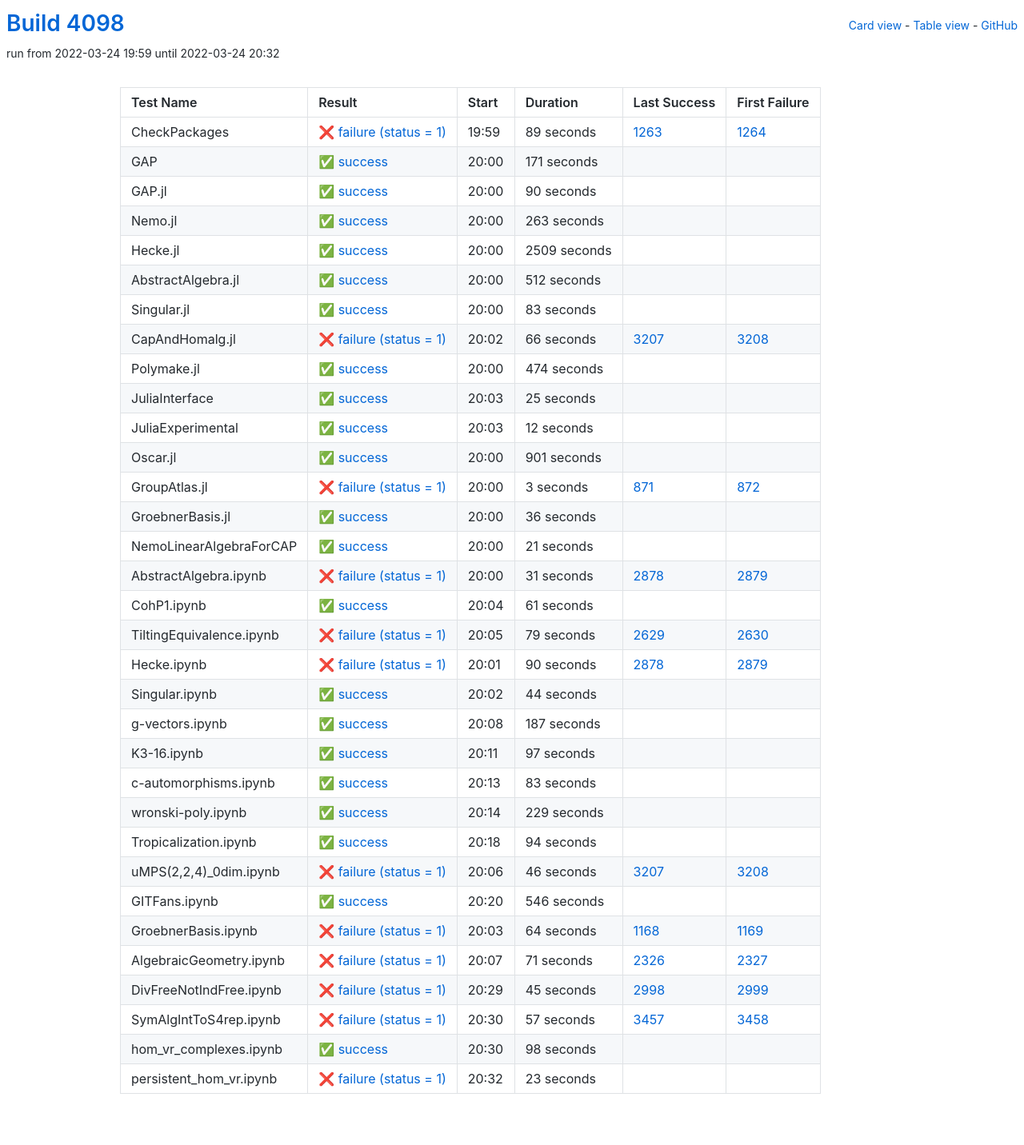
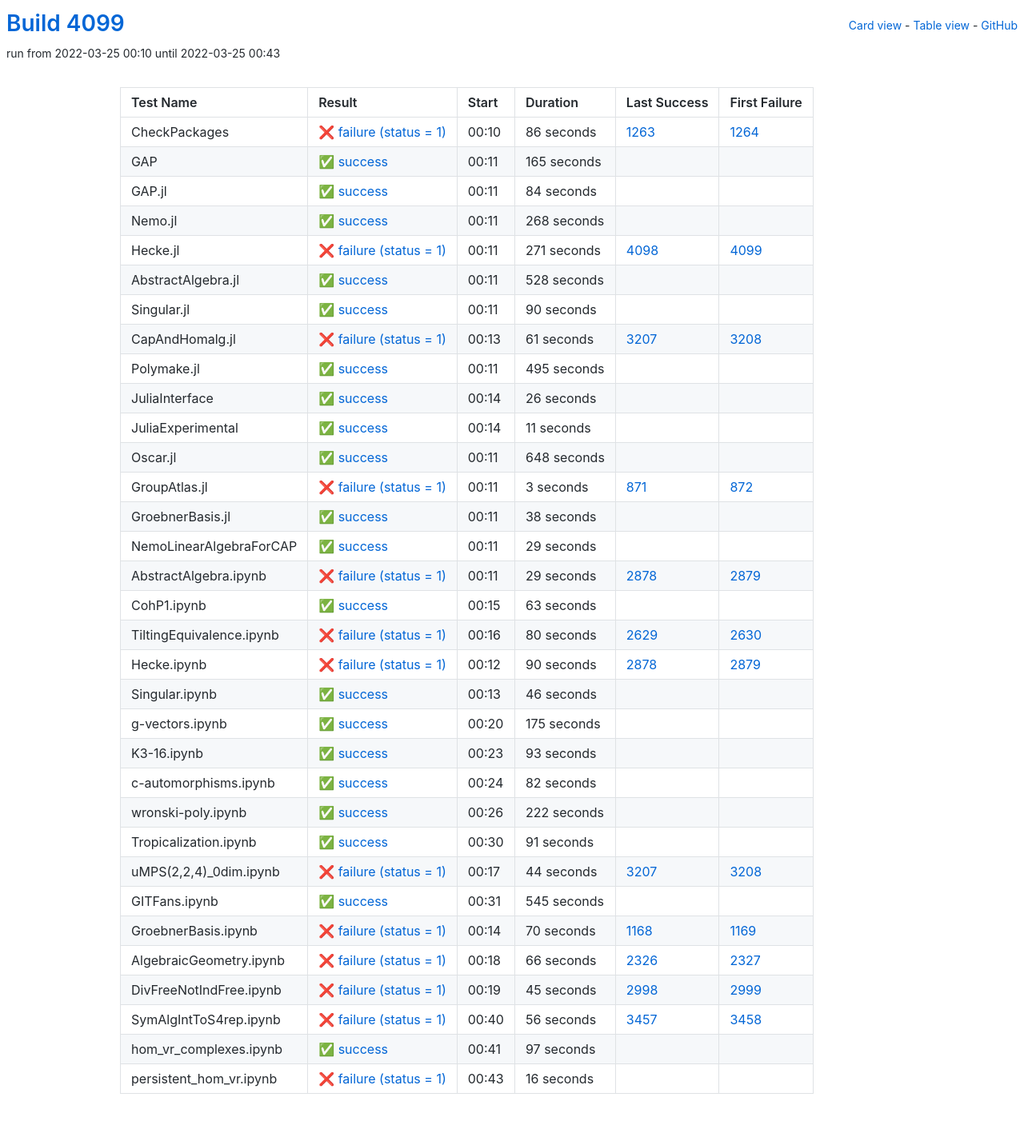
Before and after one commit to oscar-system/oscar-ci-status-stable, a Jekyll site: the page built from table.html, in a window 1280 px wide. Shown: the whole page at 80% size. Built offline with Jekyll 4.4.1, drawn with Linux system fonts in a browser that asks for light colours.

Commit message:
Build #4099

```diff
--- a/_data/ci.yml
+++ b/_data/ci.yml
@@ -1,6 +1,6 @@
 ---
-build: 4098
-build_url: https://oscarci.mathematik.uni-kl.de/job/oscar-stable/4098/
+build: 4099
+build_url: https://oscarci.mathematik.uni-kl.de/job/oscar-stable/4099/
 job: oscar-stable
 organization: oscar-system
 repo: oscar-ci-status-stable
@@ -8,32 +8,80 @@ repourl: https://github.com/oscar-system/oscar-ci-status-stable
 tests:
 - name: CheckPackages
   id: checkpackages
-  log: https://oscarci.mathematik.uni-kl.de/job/oscar-stable/4098/artifact/logs/build-4098/CheckPackages.log
-  start: 2022-03-24 19:59
+  log: https://oscarci.mathematik.uni-kl.de/job/oscar-stable/4099/artifact/logs/build-4099/CheckPackages.log
+  start: 2022-03-25 00:10
   success: false
   exitcode: 1
   status: failure
-  duration: 89
+  duration: 86
   last_success: 1263
   last_success_url: https://oscarci.mathematik.uni-kl.de/job/oscar-stable/1263/
   first_failure: 1264
   first_failure_url: https://oscarci.mathematik.uni-kl.de/job/oscar-stable/1264/
 - name: GAP
   id: gap
-  log: https://oscarci.mathematik.uni-kl.de/job/oscar-stable/4098/artifact/logs/build-4098/GAP.log
-  start: 2022-03-24 20:00
+  log: https://oscarci.mathematik.uni-kl.de/job/oscar-stable/4099/artifact/logs/build-4099/GAP.log
+  start: 2022-03-25 00:11
   success: true
   exitcode: 0
   status: success
-  duration: 171
+  duration: 165
   last_success: false
   last_success_url:
   first_failure: false
   first_failure_url:
 - name: GAP.jl
   id: gap-jl
-  log: https://oscarci.mathematik.uni-kl.de/job/oscar-stable/4098/artifact/logs/build-4098/GAP.jl.log
-  start: 2022-03-24 20:00
+  log: https://oscarci.mathematik.uni-kl.de/job/oscar-stable/4099/artifact/logs/build-4099/GAP.jl.log
+  start: 2022-03-25 00:11
+  success: true
+  exitcode: 0
+  status: success
+  duration: 84
+  last_success: false
+  last_success_url:
+  first_failure: false
+  first_failure_url:
+- name: Nemo.jl
+  id: nemo-jl
+  log: https://oscarci.mathematik.uni-kl.de/job/oscar-stable/4099/artifact/logs/build-4099/Nemo.jl.log
+  start: 2022-03-25 00:11
+  success: true
+  exitcode: 0
+  status: success
+  duration: 268
+  last_success: false
+  last_success_url:
+  first_failure: false
+  first_failure_url:
+- name: Hecke.jl
+  id: hecke-jl
+  log: https://oscarci.mathematik.uni-kl.de/job/oscar-stable/4099/artifact/logs/build-4099/Hecke.jl.log
+  start: 2022-03-25 00:11
+  success: false
+  exitcode: 1
+  status: failure
+  duration: 271
+  last_success: 4098
+  last_success_url: https://oscarci.mathematik.uni-kl.de/job/oscar-stable/4098/
+  first_failure: 4099
+  first_failure_url: https://oscarci.mathematik.uni-kl.de/job/oscar-stable/4099/
+- name: AbstractAlgebra.jl
+  id: abstractalgebra-jl
+  log: https://oscarci.mathematik.uni-kl.de/job/oscar-stable/4099/artifact/logs/build-4099/AbstractAlgebra.jl.log
+  start: 2022-03-25 00:11
+  success: true
+  exitcode: 0
+  status: success
+  duration: 528
+  last_success: false
+  last_success_url:
+  first_failure: false
+  first_failure_url:
+- name: Singular.jl
+  id: singular-jl
+  log: https://oscarci.mathematik.uni-kl.de/job/oscar-stable/4099/artifact/logs/build-4099/Singular.jl.log
+  start: 2022-03-25 00:11
   success: true
   exitcode: 0
   status: success
@@ -42,118 +90,70 @@ tests:
   last_success_url:
   first_failure: false
   first_failure_url:
-- name: Nemo.jl
-  id: nemo-jl
-  log: https://oscarci.mathematik.uni-kl.de/job/oscar-stable/4098/artifact/logs/build-4098/Nemo.jl.log
-  start: 2022-03-24 20:00
-  success: true
-  exitcode: 0
-  status: success
-  duration: 263
-  last_success: false
-  last_success_url:
-  first_failure: false
-  first_failure_url:
-- name: Hecke.jl
-  id: hecke-jl
-  log: https://oscarci.mathematik.uni-kl.de/job/oscar-stable/4098/artifact/logs/build-4098/Hecke.jl.log
-  start: 2022-03-24 20:00
-  success: true
-  exitcode: 0
-  status: success
-  duration: 2509
-  last_success: false
-  last_success_url:
-  first_failure: false
-  first_failure_url:
-- name: AbstractAlgebra.jl
-  id: abstractalgebra-jl
-  log: https://oscarci.mathematik.uni-kl.de/job/oscar-stable/4098/artifact/logs/build-4098/AbstractAlgebra.jl.log
-  start: 2022-03-24 20:00
-  success: true
-  exitcode: 0
-  status: success
-  duration: 512
-  last_success: false
-  last_success_url:
-  first_failure: false
-  first_failure_url:
-- name: Singular.jl
-  id: singular-jl
-  log: https://oscarci.mathematik.uni-kl.de/job/oscar-stable/4098/artifact/logs/build-4098/Singular.jl.log
-  start: 2022-03-24 20:00
-  success: true
-  exitcode: 0
-  status: success
-  duration: 83
-  last_success: false
-  last_success_url:
-  first_failure: false
-  first_failure_url:
 - name: CapAndHomalg.jl
   id: capandhomalg-jl
-  log: https://oscarci.mathematik.uni-kl.de/job/oscar-stable/4098/artifact/logs/build-4098/CapAndHomalg.jl.log
-  start: 2022-03-24 20:02
+  log: https://oscarci.mathematik.uni-kl.de/job/oscar-stable/4099/artifact/logs/build-4099/CapAndHomalg.jl.log
+  start: 2022-03-25 00:13
   success: false
   exitcode: 1
   status: failure
-  duration: 66
+  duration: 61
   last_success: 3207
   last_success_url: https://oscarci.mathematik.uni-kl.de/job/oscar-stable/3207/
   first_failure: 3208
   first_failure_url: https://oscarci.mathematik.uni-kl.de/job/oscar-stable/3208/
 - name: Polymake.jl
   id: polymake-jl
-  log: https://oscarci.mathematik.uni-kl.de/job/oscar-stable/4098/artifact/logs/build-4098/Polymake.jl.log
-  start: 2022-03-24 20:00
+  log: https://oscarci.mathematik.uni-kl.de/job/oscar-stable/4099/artifact/logs/build-4099/Polymake.jl.log
+  start: 2022-03-25 00:11
   success: true
   exitcode: 0
   status: success
-  duration: 474
+  duration: 495
   last_success: false
   last_success_url:
   first_failure: false
   first_failure_url:
 - name: JuliaInterface
   id: juliainterface
-  log: https://oscarci.mathematik.uni-kl.de/job/oscar-stable/4098/artifact/logs/build-4098/JuliaInterface.log
-  start: 2022-03-24 20:03
+  log: https://oscarci.mathematik.uni-kl.de/job/oscar-stable/4099/artifact/logs/build-4099/JuliaInterface.log
+  start: 2022-03-25 00:14
   success: true
   exitcode: 0
   status: success
-  duration: 25
+  duration: 26
   last_success: false
   last_success_url:
   first_failure: false
   first_failure_url:
 - name: JuliaExperimental
   id: juliaexperimental
-  log: https://oscarci.mathematik.uni-kl.de/job/oscar-stable/4098/artifact/logs/build-4098/JuliaExperimental.log
-  start: 2022-03-24 20:03
+  log: https://oscarci.mathematik.uni-kl.de/job/oscar-stable/4099/artifact/logs/build-4099/JuliaExperimental.log
+  start: 2022-03-25 00:14
   success: true
   exitcode: 0
   status: success
-  duration: 12
+  duration: 11
   last_success: false
   last_success_url:
   first_failure: false
   first_failure_url:
 - name: Oscar.jl
   id: oscar-jl
-  log: https://oscarci.mathematik.uni-kl.de/job/oscar-stable/4098/artifact/logs/build-4098/Oscar.jl.log
-  start: 2022-03-24 20:00
+  log: https://oscarci.mathematik.uni-kl.de/job/oscar-stable/4099/artifact/logs/build-4099/Oscar.jl.log
+  start: 2022-03-25 00:11
   success: true
   exitcode: 0
   status: success
-  duration: 901
+  duration: 648
   last_success: false
   last_success_url:
   first_failure: false
   first_failure_url:
 - name: GroupAtlas.jl
   id: groupatlas-jl
-  log: https://oscarci.mathematik.uni-kl.de/job/oscar-stable/4098/artifact/logs/build-4098/GroupAtlas.jl.log
-  start: 2022-03-24 20:00
+  log: https://oscarci.mathematik.uni-kl.de/job/oscar-stable/4099/artifact/logs/build-4099/GroupAtlas.jl.log
+  start: 2022-03-25 00:11
   success: false
   exitcode: 1
   status: failure
@@ -164,68 +164,68 @@ tests:
   first_failure_url: https://oscarci.mathematik.uni-kl.de/job/oscar-stable/872/
 - name: GroebnerBasis.jl
   id: groebnerbasis-jl
-  log: https://oscarci.mathematik.uni-kl.de/job/oscar-stable/4098/artifact/logs/build-4098/GroebnerBasis.jl.log
-  start: 2022-03-24 20:00
+  log: https://oscarci.mathematik.uni-kl.de/job/oscar-stable/4099/artifact/logs/build-4099/GroebnerBasis.jl.log
+  start: 2022-03-25 00:11
   success: true
   exitcode: 0
   status: success
-  duration: 36
+  duration: 38
   last_success: false
   last_success_url:
   first_failure: false
   first_failure_url:
 - name: NemoLinearAlgebraForCAP
   id: nemolinearalgebraforcap
-  log: https://oscarci.mathematik.uni-kl.de/job/oscar-stable/4098/artifact/logs/build-4098/NemoLinearAlgebraForCAP.log
-  start: 2022-03-24 20:00
+  log: https://oscarci.mathematik.uni-kl.de/job/oscar-stable/4099/artifact/logs/build-4099/NemoLinearAlgebraForCAP.log
+  start: 2022-03-25 00:11
   success: true
   exitcode: 0
   status: success
-  duration: 21
+  duration: 29
   last_success: false
   last_success_url:
   first_failure: false
   first_failure_url:
 - name: AbstractAlgebra.ipynb
   id: abstractalgebra-ipynb
-  log: https://oscarci.mathematik.uni-kl.de/job/oscar-stable/4098/artifact/logs/build-4098/AbstractAlgebra.ipynb.log
-  start: 2022-03-24 20:00
+  log: https://oscarci.mathematik.uni-kl.de/job/oscar-stable/4099/artifact/logs/build-4099/AbstractAlgebra.ipynb.log
+  start: 2022-03-25 00:11
   success: false
   exitcode: 1
   status: failure
-  duration: 31
+  duration: 29
   last_success: 2878
   last_success_url: https://oscarci.mathematik.uni-kl.de/job/oscar-stable/2878/
   first_failure: 2879
   first_failure_url: https://oscarci.mathematik.uni-kl.de/job/oscar-stable/2879/
 - name: CohP1.ipynb
   id: cohp1-ipynb
-  log: https://oscarci.mathematik.uni-kl.de/job/oscar-stable/4098/artifact/logs/build-4098/CohP1.ipynb.log
-  start: 2022-03-24 20:04
+  log: https://oscarci.mathematik.uni-kl.de/job/oscar-stable/4099/artifact/logs/build-4099/CohP1.ipynb.log
+  start: 2022-03-25 00:15
   success: true
   exitcode: 0
   status: success
-  duration: 61
+  duration: 63
   last_success: false
   last_success_url:
   first_failure: false
   first_failure_url:
 - name: TiltingEquivalence.ipynb
   id: tiltingequivalence-ipynb
-  log: https://oscarci.mathematik.uni-kl.de/job/oscar-stable/4098/artifact/logs/build-4098/TiltingEquivalence.ipynb.log
-  start: 2022-03-24 20:05
+  log: https://oscarci.mathematik.uni-kl.de/job/oscar-stable/4099/artifact/logs/build-4099/TiltingEquivalence.ipynb.log
+  start: 2022-03-25 00:16
   success: false
   exitcode: 1
   status: failure
-  duration: 79
+  duration: 80
   last_success: 2629
   last_success_url: https://oscarci.mathematik.uni-kl.de/job/oscar-stable/2629/
   first_failure: 2630
   first_failure_url: https://oscarci.mathematik.uni-kl.de/job/oscar-stable/2630/
 - name: Hecke.ipynb
   id: hecke-ipynb
-  log: https://oscarci.mathematik.uni-kl.de/job/oscar-stable/4098/artifact/logs/build-4098/Hecke.ipynb.log
-  start: 2022-03-24 20:01
+  log: https://oscarci.mathematik.uni-kl.de/job/oscar-stable/4099/artifact/logs/build-4099/Hecke.ipynb.log
+  start: 2022-03-25 00:12
   success: false
   exitcode: 1
   status: failure
@@ -236,128 +236,128 @@ tests:
   first_failure_url: https://oscarci.mathematik.uni-kl.de/job/oscar-stable/2879/
 - name: Singular.ipynb
   id: singular-ipynb
-  log: https://oscarci.mathematik.uni-kl.de/job/oscar-stable/4098/artifact/logs/build-4098/Singular.ipynb.log
-  start: 2022-03-24 20:02
+  log: https://oscarci.mathematik.uni-kl.de/job/oscar-stable/4099/artifact/logs/build-4099/Singular.ipynb.log
+  start: 2022-03-25 00:13
   success: true
   exitcode: 0
   status: success
-  duration: 44
+  duration: 46
   last_success: false
   last_success_url:
   first_failure: false
   first_failure_url:
 - name: g-vectors.ipynb
   id: g-vectors-ipynb
-  log: https://oscarci.mathematik.uni-kl.de/job/oscar-stable/4098/artifact/logs/build-4098/g-vectors.ipynb.log
-  start: 2022-03-24 20:08
+  log: https://oscarci.mathematik.uni-kl.de/job/oscar-stable/4099/artifact/logs/build-4099/g-vectors.ipynb.log
+  start: 2022-03-25 00:20
   success: true
   exitcode: 0
   status: success
-  duration: 187
+  duration: 175
   last_success: false
   last_success_url:
   first_failure: false
   first_failure_url:
 - name: K3-16.ipynb
   id: k3-16-ipynb
-  log: https://oscarci.mathematik.uni-kl.de/job/oscar-stable/4098/artifact/logs/build-4098/K3-16.ipynb.log
-  start: 2022-03-24 20:11
+  log: https://oscarci.mathematik.uni-kl.de/job/oscar-stable/4099/artifact/logs/build-4099/K3-16.ipynb.log
+  start: 2022-03-25 00:23
   success: true
   exitcode: 0
   status: success
-  duration: 97
+  duration: 93
   last_success: false
   last_success_url:
   first_failure: false
   first_failure_url:
 - name: c-automorphisms.ipynb
   id: c-automorphisms-ipynb
-  log: https://oscarci.mathematik.uni-kl.de/job/oscar-stable/4098/artifact/logs/build-4098/c-automorphisms.ipynb.log
-  start: 2022-03-24 20:13
+  log: https://oscarci.mathematik.uni-kl.de/job/oscar-stable/4099/artifact/logs/build-4099/c-automorphisms.ipynb.log
+  start: 2022-03-25 00:24
   success: true
   exitcode: 0
   status: success
-  duration: 83
+  duration: 82
   last_success: false
   last_success_url:
   first_failure: false
   first_failure_url:
 - name: wronski-poly.ipynb
   id: wronski-poly-ipynb
-  log: https://oscarci.mathematik.uni-kl.de/job/oscar-stable/4098/artifact/logs/build-4098/wronski-poly.ipynb.log
-  start: 2022-03-24 20:14
+  log: https://oscarci.mathematik.uni-kl.de/job/oscar-stable/4099/artifact/logs/build-4099/wronski-poly.ipynb.log
+  start: 2022-03-25 00:26
   success: true
   exitcode: 0
   status: success
-  duration: 229
+  duration: 222
   last_success: false
   last_success_url:
   first_failure: false
   first_failure_url:
 - name: Tropicalization.ipynb
   id: tropicalization-ipynb
-  log: https://oscarci.mathematik.uni-kl.de/job/oscar-stable/4098/artifact/logs/build-4098/Tropicalization.ipynb.log
-  start: 2022-03-24 20:18
+  log: https://oscarci.mathematik.uni-kl.de/job/oscar-stable/4099/artifact/logs/build-4099/Tropicalization.ipynb.log
+  start: 2022-03-25 00:30
   success: true
   exitcode: 0
   status: success
-  duration: 94
+  duration: 91
   last_success: false
   last_success_url:
   first_failure: false
   first_failure_url:
 - name: uMPS(2,2,4)_0dim.ipynb
   id: umps-2-2-4-0dim-ipynb
-  log: https://oscarci.mathematik.uni-kl.de/job/oscar-stable/4098/artifact/logs/build-4098/uMPS-2-2-4-_0dim.ipynb.log
-  start: 2022-03-24 20:06
+  log: https://oscarci.mathematik.uni-kl.de/job/oscar-stable/4099/artifact/logs/build-4099/uMPS-2-2-4-_0dim.ipynb.log
+  start: 2022-03-25 00:17
   success: false
   exitcode: 1
   status: failure
-  duration: 46
+  duration: 44
   last_success: 3207
   last_success_url: https://oscarci.mathematik.uni-kl.de/job/oscar-stable/3207/
   first_failure: 3208
   first_failure_url: https://oscarci.mathematik.uni-kl.de/job/oscar-stable/3208/
 - name: GITFans.ipynb
   id: gitfans-ipynb
-  log: https://oscarci.mathematik.uni-kl.de/job/oscar-stable/4098/artifact/logs/build-4098/GITFans.ipynb.log
-  start: 2022-03-24 20:20
+  log: https://oscarci.mathematik.uni-kl.de/job/oscar-stable/4099/artifact/logs/build-4099/GITFans.ipynb.log
+  start: 2022-03-25 00:31
   success: true
   exitcode: 0
   status: success
-  duration: 546
+  duration: 545
   last_success: false
   last_success_url:
   first_failure: false
   first_failure_url:
 - name: GroebnerBasis.ipynb
   id: groebnerbasis-ipynb
-  log: https://oscarci.mathematik.uni-kl.de/job/oscar-stable/4098/artifact/logs/build-4098/GroebnerBasis.ipynb.log
-  start: 2022-03-24 20:03
+  log: https://oscarci.mathematik.uni-kl.de/job/oscar-stable/4099/artifact/logs/build-4099/GroebnerBasis.ipynb.log
+  start: 2022-03-25 00:14
   success: false
   exitcode: 1
   status: failure
-  duration: 64
+  duration: 70
   last_success: 1168
   last_success_url: https://oscarci.mathematik.uni-kl.de/job/oscar-stable/1168/
   first_failure: 1169
   first_failure_url: https://oscarci.mathematik.uni-kl.de/job/oscar-stable/1169/
 - name: AlgebraicGeometry.ipynb
   id: algebraicgeometry-ipynb
-  log: https://oscarci.mathematik.uni-kl.de/job/oscar-stable/4098/artifact/logs/build-4098/AlgebraicGeometry.ipynb.log
-  start: 2022-03-24 20:07
+  log: https://oscarci.mathematik.uni-kl.de/job/oscar-stable/4099/artifact/logs/build-4099/AlgebraicGeometry.ipynb.log
+  start: 2022-03-25 00:18
   success: false
   exitcode: 1
   status: failure
-  duration: 71
+  duration: 66
   last_success: 2326
   last_success_url: https://oscarci.mathematik.uni-kl.de/job/oscar-stable/2326/
   first_failure: 2327
   first_failure_url: https://oscarci.mathematik.uni-kl.de/job/oscar-stable/2327/
 - name: DivFreeNotIndFree.ipynb
   id: divfreenotindfree-ipynb
-  log: https://oscarci.mathematik.uni-kl.de/job/oscar-stable/4098/artifact/logs/build-4098/DivFreeNotIndFree.ipynb.log
-  start: 2022-03-24 20:29
+  log: https://oscarci.mathematik.uni-kl.de/job/oscar-stable/4099/artifact/logs/build-4099/DivFreeNotIndFree.ipynb.log
+  start: 2022-03-25 00:19
   success: false
   exitcode: 1
   status: failure
@@ -368,36 +368,36 @@ tests:
   first_failure_url: https://oscarci.mathematik.uni-kl.de/job/oscar-stable/2999/
 - name: SymAlgIntToS4rep.ipynb
   id: symalginttos4rep-ipynb
-  log: https://oscarci.mathematik.uni-kl.de/job/oscar-stable/4098/artifact/logs/build-4098/SymAlgIntToS4rep.ipynb.log
-  start: 2022-03-24 20:30
+  log: https://oscarci.mathematik.uni-kl.de/job/oscar-stable/4099/artifact/logs/build-4099/SymAlgIntToS4rep.ipynb.log
+  start: 2022-03-25 00:40
   success: false
   exitcode: 1
   status: failure
-  duration: 57
+  duration: 56
   last_success: 3457
   last_success_url: https://oscarci.mathematik.uni-kl.de/job/oscar-stable/3457/
   first_failure: 3458
   first_failure_url: https://oscarci.mathematik.uni-kl.de/job/oscar-stable/3458/
 - name: hom_vr_complexes.ipynb
   id: hom-vr-complexes-ipynb
-  log: https://oscarci.mathematik.uni-kl.de/job/oscar-stable/4098/artifact/logs/build-4098/hom_vr_complexes.ipynb.log
-  start: 2022-03-24 20:30
+  log: https://oscarci.mathematik.uni-kl.de/job/oscar-stable/4099/artifact/logs/build-4099/hom_vr_complexes.ipynb.log
+  start: 2022-03-25 00:41
   success: true
   exitcode: 0
   status: success
-  duration: 98
+  duration: 97
   last_success: false
   last_success_url:
   first_failure: false
   first_failure_url:
 - name: persistent_hom_vr.ipynb
   id: persistent-hom-vr-ipynb
-  log: https://oscarci.mathematik.uni-kl.de/job/oscar-stable/4098/artifact/logs/build-4098/persistent_hom_vr.ipynb.log
-  start: 2022-03-24 20:32
+  log: https://oscarci.mathematik.uni-kl.de/job/oscar-stable/4099/artifact/logs/build-4099/persistent_hom_vr.ipynb.log
+  start: 2022-03-25 00:43
   success: false
   exitcode: 1
   status: failure
-  duration: 23
+  duration: 16
   last_success: false
   last_success_url:
   first_failure: false
```
Also changed, not shown: README.md.
